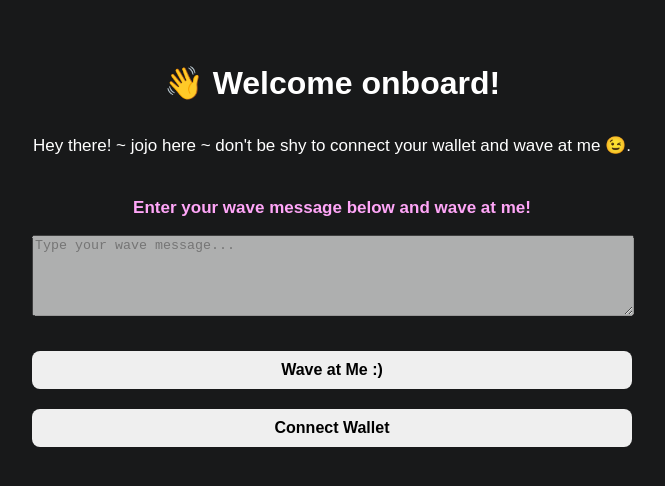
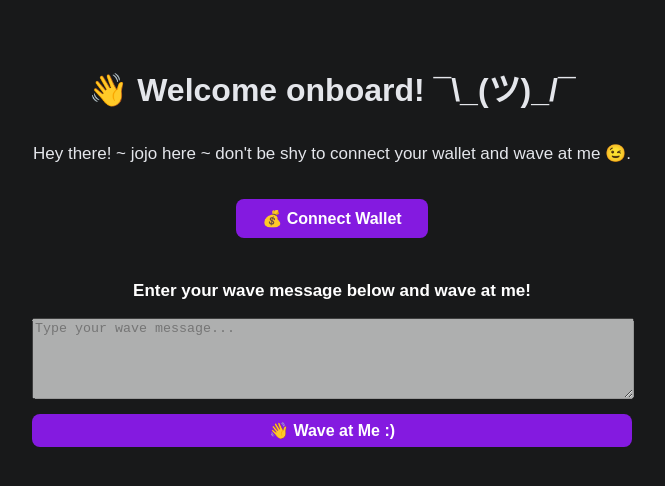
Before and after one commit to joeymach/wave-app-react, a React (Create React App) app: page / in a window 1280 px wide. Shown: the top 486 px of the page, without its empty margins (308-973 px from the left). Built offline with nearby package versions, Linux system fonts and the light colour scheme.

Commit message:
redesign

```diff
--- a/src/App.css
+++ b/src/App.css
@@ -1,7 +1,7 @@
 body {
-  background-color: #18191A;
+	background-color: #18191a;
 	font-family: sans-serif;
-  color: white;
+	color: #e4e6eb;
 }
 
 .mainContainer {
@@ -31,14 +31,24 @@ body {
 
 .waveButton {
 	cursor: pointer;
-	margin-top: 20px;
 	padding: 10px;
 	border: 0;
 	border-radius: 8px;
-	width: 100%;
+	width: 12rem;
 	font-size: 16px;
 	font-weight: 800;
+	background-color: #841ae0;
+	color: white;
+	text-align: center;
+	display: block;
+	margin: 18px auto;
+}
 
+.fullLengthButton {
+  width: 100%;
+  padding: 7px;
+  margin-top: 6px;
+  margin-bottom: 0;
 }
 
 .waveTextbox {
@@ -51,12 +61,12 @@ body {
 .waveLabel {
 	text-align: center;
 	margin-top: 25px;
-	color: rgb(255, 166, 248);
-  font-weight: 800;
+	color: white;
+	font-weight: 900;
 }
 
 .waveCount {
-	margin: 20px 0;
+	margin: 34px 0;
 	padding: 0 5px;
 	text-align: center;
 	font-size: 26px;
@@ -74,11 +84,12 @@ p {
 	border: 0;
 	border-radius: 10px;
 	max-width: 100%;
-  background-color: rgb(72, 65, 72);
+	background-color: rgb(62, 62, 65);
 	line-height: 150%;
+	color: white;
 }
 
 .waveHeadings {
 	font-weight: 900;
-  color: rgb(255, 164, 247);
+	color: rgb(255, 144, 196);
 }
--- a/src/App.js
+++ b/src/App.js
@@ -161,10 +161,15 @@ const App = () => {
 	return (
 		<div className="mainContainer">
 			<div className="dataContainer">
-				<div className="header">👋 Welcome onboard!</div>
+				<div className="header">👋 Welcome onboard! ¯\_(ツ)_/¯</div>
 				<div className="bio">
 					<p>Hey there! ~ jojo here ~ don't be shy to connect your wallet and wave at me 😉.</p>
 				</div>
+        {!currentAccount && (
+					<button className="waveButton" onClick={connectWallet}>
+						💰 Connect Wallet
+					</button>
+				)}
 				<form onSubmit={wave}>
 					<p className="waveLabel">Enter your wave message below and wave at me!</p>
 					<textarea
@@ -176,16 +181,12 @@ const App = () => {
 						}}
 						disabled={!currentAccount ? true : false}
 					/>
-					<input className="waveButton" type="submit" value="Wave at Me :)" />
+					<input className="waveButton fullLengthButton" type="submit" value="👋 Wave at Me :)" />
 				</form>
-				{!currentAccount && (
-					<button className="waveButton" onClick={connectWallet}>
-						Connect Wallet
-					</button>
-				)}
+
 				{waveCount != null && (
 					<div className="waveCount">
-						<p>Total Wave Count: {waveCount}</p>
+						<p>🚀 Total messages sent: {waveCount}</p>
 					</div>
 				)}
 				{allWaves
```
Lines whose indentation alone changed are shown as unchanged.
